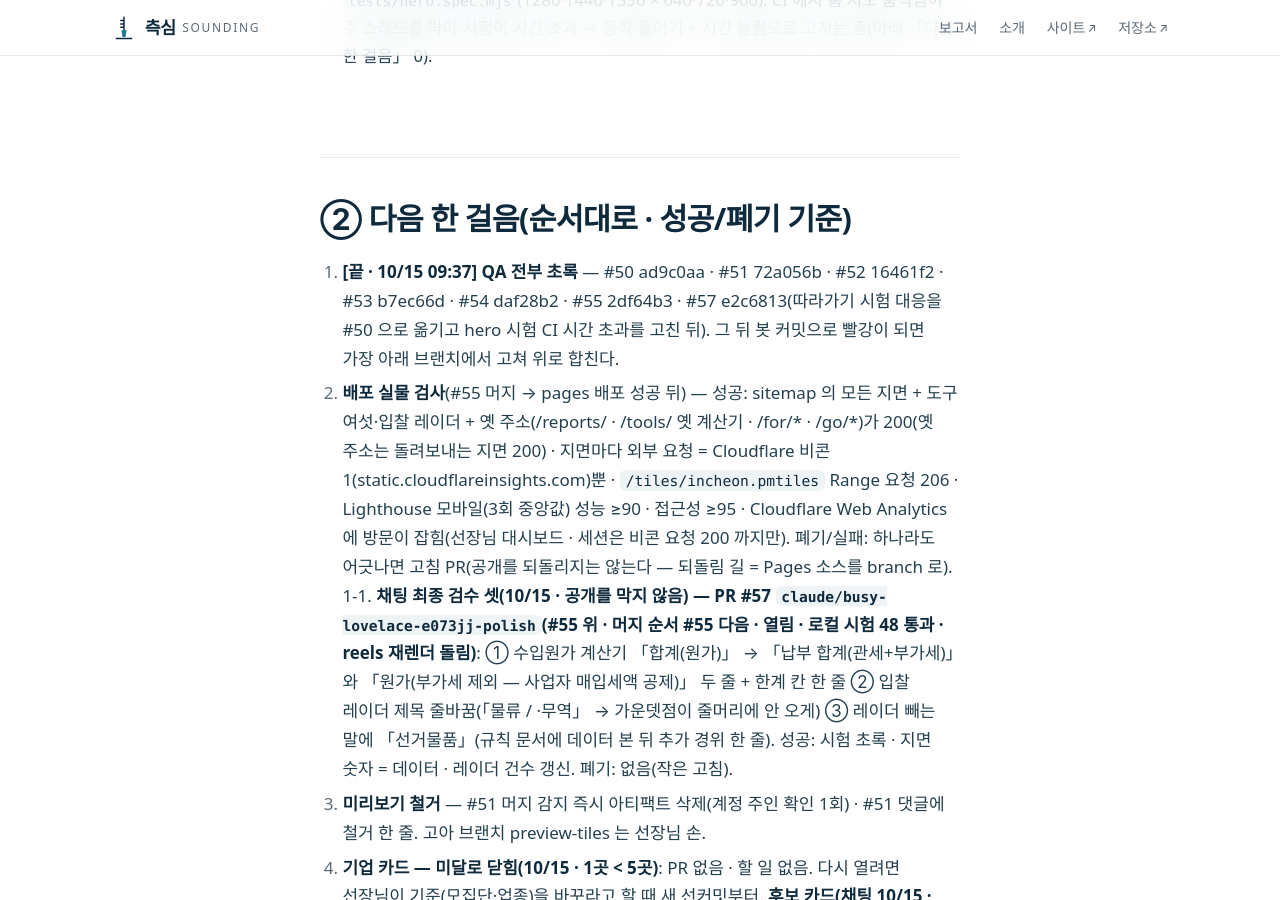
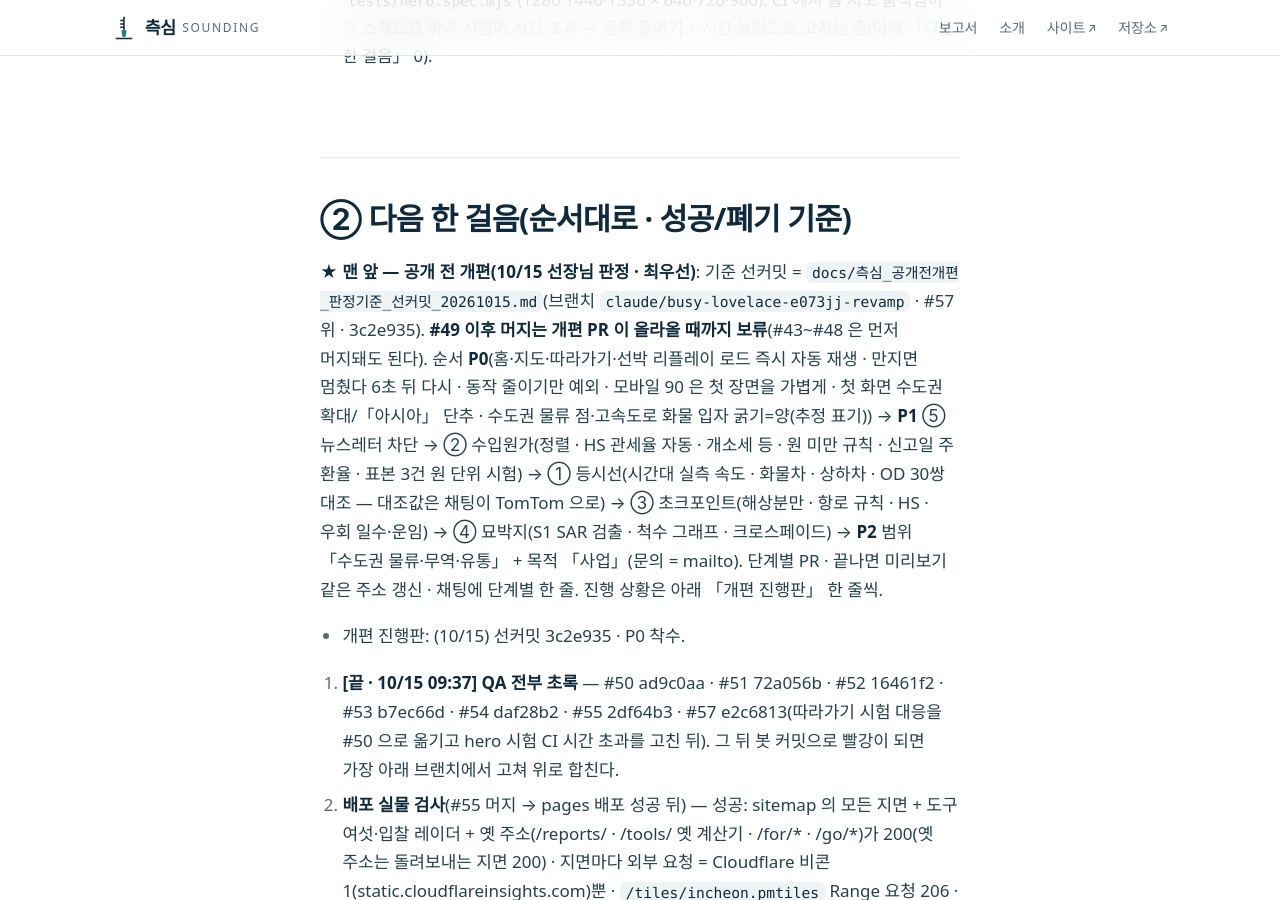
Before and after one commit to jisangj03-dev/incheon-port-analysis, a Jekyll site: the page built from docs/위임문_다음세션_20261012.md, in a window 1280 px wide and 900 px high, scrolled down 1703 px. Built offline with Jekyll 4.4.1, drawn with Linux system fonts in a browser that asks for light colours; some web fonts are replaced; our own code applies the rules of GitHub Pages for plain Markdown files; some of the changed text lies outside the part shown.

Commit message:
인계 — 공개 전 개편(선장님 판정)을 다음 한 걸음 맨 앞에 · #49 이후 머지 보류
Co-Authored-By: Claude Opus 5.5 <noreply@anthropic.com>
Claude-Session: https://claude.ai/code/session_01L59oEoiMW7KHoJRFFkcN4Q

```diff
--- a/docs/위임문_다음세션_20261012.md
+++ b/docs/위임문_다음세션_20261012.md
@@ -15,6 +15,9 @@
 - **홈 히어로 겹침**(채팅 검수 1536×640): #50 `10d54a6` 에서 고침 · 시험 `tests/hero.spec.mjs`(1280·1440·1536 × 640·720·900). CI 에서 홈 지도 움직임이 주 스레드를 막아 시험이 시간 초과 → 동작 줄이기 + 시간 늘림으로 고치는 중(아래 「다음 한 걸음」 0).
 
 ## ② 다음 한 걸음(순서대로 · 성공/폐기 기준)
+**★ 맨 앞 — 공개 전 개편(10/15 선장님 판정 · 최우선)**: 기준 선커밋 = `docs/측심_공개전개편_판정기준_선커밋_20261015.md`(브랜치 `claude/busy-lovelace-e073jj-revamp` · #57 위 · 3c2e935). **#49 이후 머지는 개편 PR 이 올라올 때까지 보류**(#43~#48 은 먼저 머지돼도 된다). 순서 **P0**(홈·지도·따라가기·선박 리플레이 로드 즉시 자동 재생 · 만지면 멈췄다 6초 뒤 다시 · 동작 줄이기만 예외 · 모바일 90 은 첫 장면을 가볍게 · 첫 화면 수도권 확대/「아시아」 단추 · 수도권 물류 점·고속도로 화물 입자 굵기=양(추정 표기)) → **P1** ⑤ 뉴스레터 차단 → ② 수입원가(정렬 · HS 관세율 자동 · 개소세 등 · 원 미만 규칙 · 신고일 주 환율 · 표본 3건 원 단위 시험) → ① 등시선(시간대 실측 속도 · 화물차 · 상하차 · OD 30쌍 대조 — 대조값은 채팅이 TomTom 으로) → ③ 초크포인트(해상분만 · 항로 규칙 · HS · 우회 일수·운임) → ④ 묘박지(S1 SAR 검출 · 척수 그래프 · 크로스페이드) → **P2** 범위 「수도권 물류·무역·유통」 + 목적 「사업」(문의 = mailto). 단계별 PR · 끝나면 미리보기 같은 주소 갱신 · 채팅에 단계별 한 줄. 진행 상황은 아래 「개편 진행판」 한 줄씩.
+- 개편 진행판: (10/15) 선커밋 3c2e935 · P0 착수.
+
 0. **[끝 · 10/15 09:37] QA 전부 초록** — #50 ad9c0aa · #51 72a056b · #52 16461f2 · #53 b7ec66d · #54 daf28b2 · #55 2df64b3 · #57 e2c6813(따라가기 시험 대응을 #50 으로 옮기고 hero 시험 CI 시간 초과를 고친 뒤). 그 뒤 봇 커밋으로 빨강이 되면 가장 아래 브랜치에서 고쳐 위로 합친다.
 1. **배포 실물 검사**(#55 머지 → pages 배포 성공 뒤) — 성공: sitemap 의 모든 지면 + 도구 여섯·입찰 레이더 + 옛 주소(/reports/ · /tools/ 옛 계산기 · /for/* · /go/*)가 200(옛 주소는 돌려보내는 지면 200) · 지면마다 외부 요청 = Cloudflare 비콘 1(static.cloudflareinsights.com)뿐 · `/tiles/incheon.pmtiles` Range 요청 206 · Lighthouse 모바일(3회 중앙값) 성능 ≥90 · 접근성 ≥95 · Cloudflare Web Analytics 에 방문이 잡힘(선장님 대시보드 · 세션은 비콘 요청 200 까지만). 폐기/실패: 하나라도 어긋나면 고침 PR(공개를 되돌리지는 않는다 — 되돌림 길 = Pages 소스를 branch 로).
 1-1. **채팅 최종 검수 셋(10/15 · 공개를 막지 않음) — PR #57 `claude/busy-lovelace-e073jj-polish`(#55 위 · 머지 순서 #55 다음 · 열림 · 로컬 시험 48 통과 · reels 재렌더 돌림)**: ① 수입원가 계산기 「합계(원가)」 → 「납부 합계(관세+부가세)」와 「원가(부가세 제외 — 사업자 매입세액 공제)」 두 줄 + 한계 칸 한 줄 ② 입찰 레이더 제목 줄바꿈(「물류 / ·무역」 → 가운뎃점이 줄머리에 안 오게) ③ 레이더 빼는 말에 「선거물품」(규칙 문서에 데이터 본 뒤 추가 경위 한 줄). 성공: 시험 초록 · 지면 숫자 = 데이터 · 레이더 건수 갱신. 폐기: 없음(작은 고침).
@@ -29,7 +32,7 @@
    - 문안 = `content-queue/<날짜>/<도구>.md` · 영상 = reels 워크플로 산출물(30일 보관 · 지났으면 reels.yml 다시 돌림) · 게시 뒤 `channel_queue.py --set <id> --state 게시됨 --url <주소>`.
 
 ## ③ 선장님 손(최신)
-1. **머지 14개** — 위 순서 그대로(#43 → … → #55 → #57) · 일반 머지.
+1. **머지** — #43~#48 은 지금 해도 된다(공개판 변화 0). **#49 이후(#49~#55 · #57)는 공개 전 개편 PR 이 올라올 때까지 보류**(10/15 선장님 판정) · 일반 머지.
 2. **미리보기 삭제 확인 1회**(#51 머지 뒤 세션이 지우기를 요청하면) · 그 뒤 고아 브랜치 `claude/busy-lovelace-e073jj-preview-tiles` 삭제.
 3. **게시 클릭** — LinkedIn·Threads(②-5 순서표) · 인스타·쇼츠는 10/29 판정 뒤.
 (끝난 손: OPENDART_KEY 등록 · 인천공항 키 · KCCI 조건 · Cloudflare 비콘 토큰 · 기고 주소)
```
